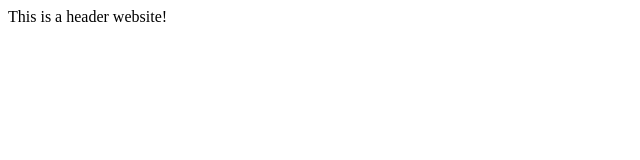
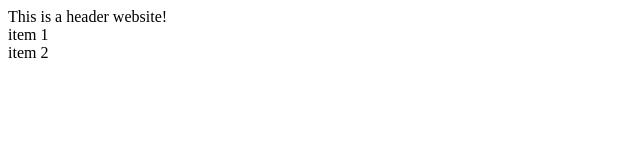
Before and after one commit to umlxv66666/Git-Project, a plain HTML site: page index.html in a window 1280 px wide. Shown: the full height of the page, 0-640 px from the left. Drawn offline with Linux system fonts and the light colour scheme.

Commit message:
added main

```diff
--- a/index.html
+++ b/index.html
@@ -7,5 +7,9 @@
   </head>
   <body>
     <header>This is a header website!</header>
+    <main>
+      <section>item 1</section>
+      <section>item 2</section>
+    </main>
   </body>
 </html>
```
